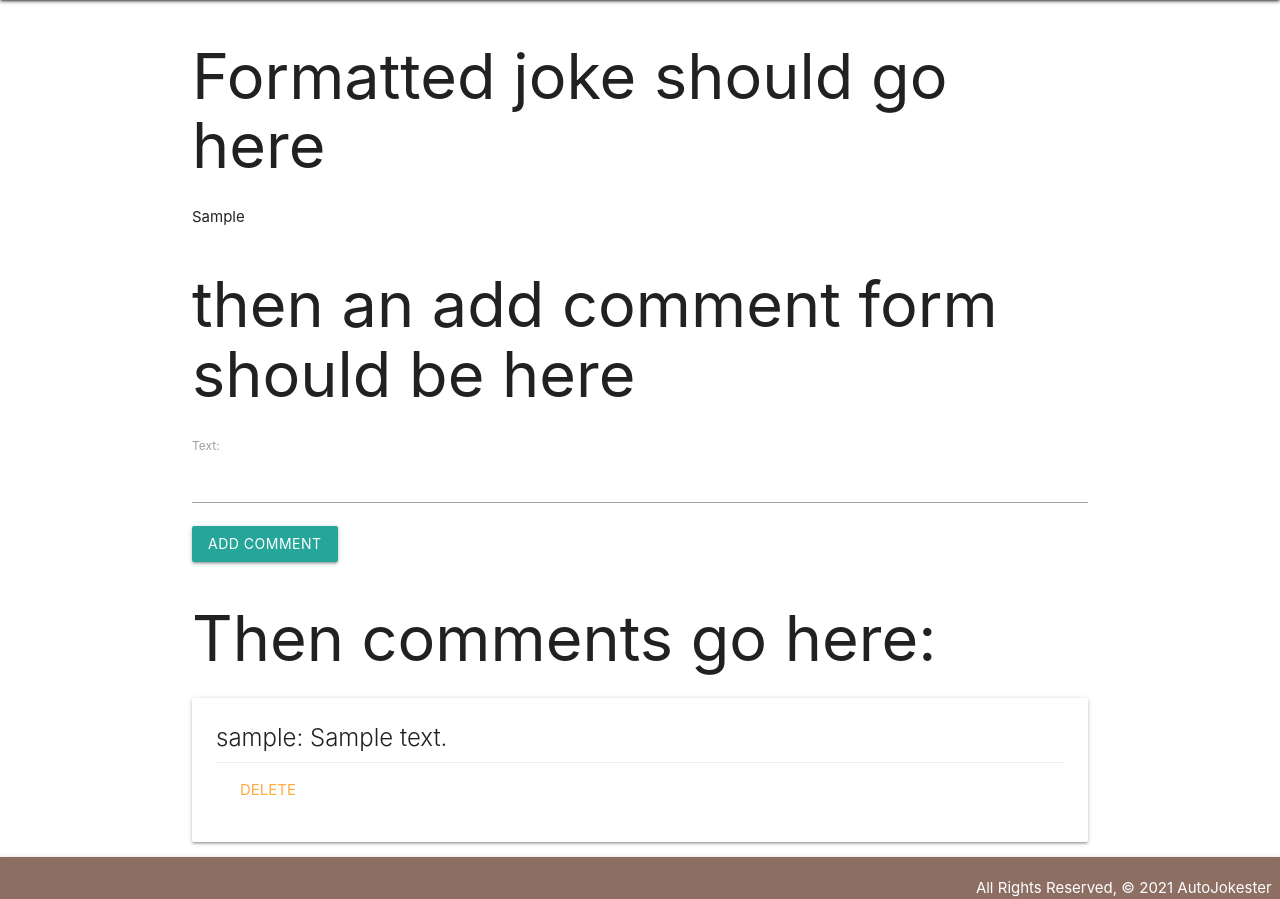
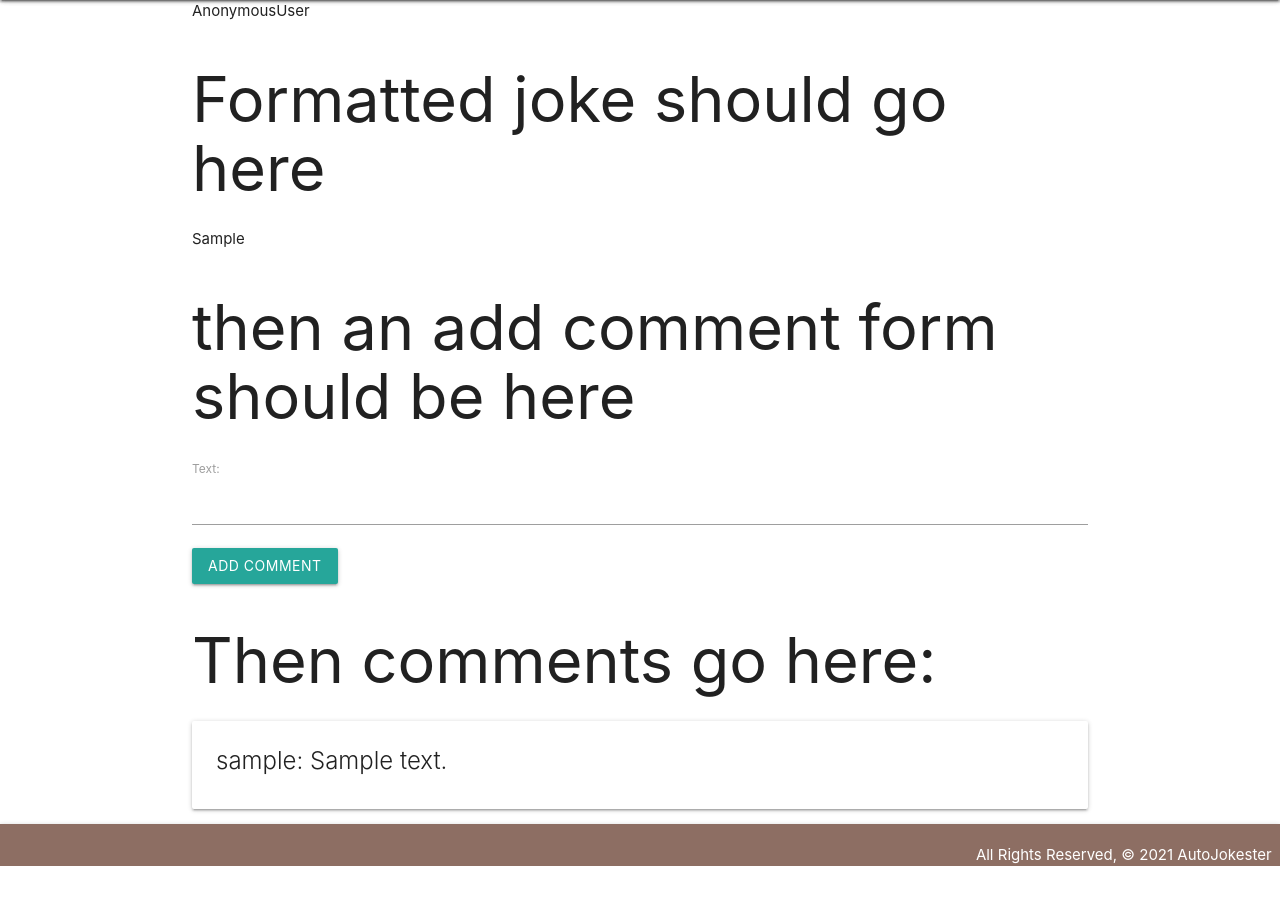
Before and after one commit to sean-yates/Auto-Jokester, a Django app: page /jokes/1/ in a window 1280 px wide. Shown: the part 64-963 px from the top of the page. After the commit the page ends 930 px from the top, so only its background shows below. Run offline with Django 3.2, Linux system fonts and the light colour scheme; tables that the repository leaves empty hold one stand-in row (values such as "Sample post").

Commit message:
made sure delete button only appears and works for user that made comment

```diff
--- a/main_app/templates/comments.html
+++ b/main_app/templates/comments.html
@@ -1,4 +1,6 @@
 {% extends 'base.html' %} {% block content %}
+
+{{ user}}
 
 <h1>Formatted joke should go here</h1>
 <p>{{joke.joke}}</p>
@@ -18,9 +20,11 @@
       <span class="card-title">
         {{comment.user}}: {{comment.text}}
       </span>
-      <div class="card-action">
-        <a href="{% url 'delete_comment' joke.id comment.id %}">Delete</a>
-      </div>
+      {% if user == comment.user  %}
+        <div class="card-action">
+          <a href="{% url 'delete_comment' joke.id comment.id %}">Delete</a>
+        </div>
+      {% endif %}
     </div>
   </div>
 </div>
--- a/main_app/views.py
+++ b/main_app/views.py
@@ -242,5 +242,7 @@ def add_comment(request, joke_id):
 
 @login_required
 def delete_comment(request, joke_id, comment_id):
-    Comment.objects.filter(id=comment_id).delete()
+    comment = Comment.objects.get(id=comment_id)
+    if comment.user == request.user:
+        comment.delete()
     return redirect('joke_details',joke_id=joke_id)
```
